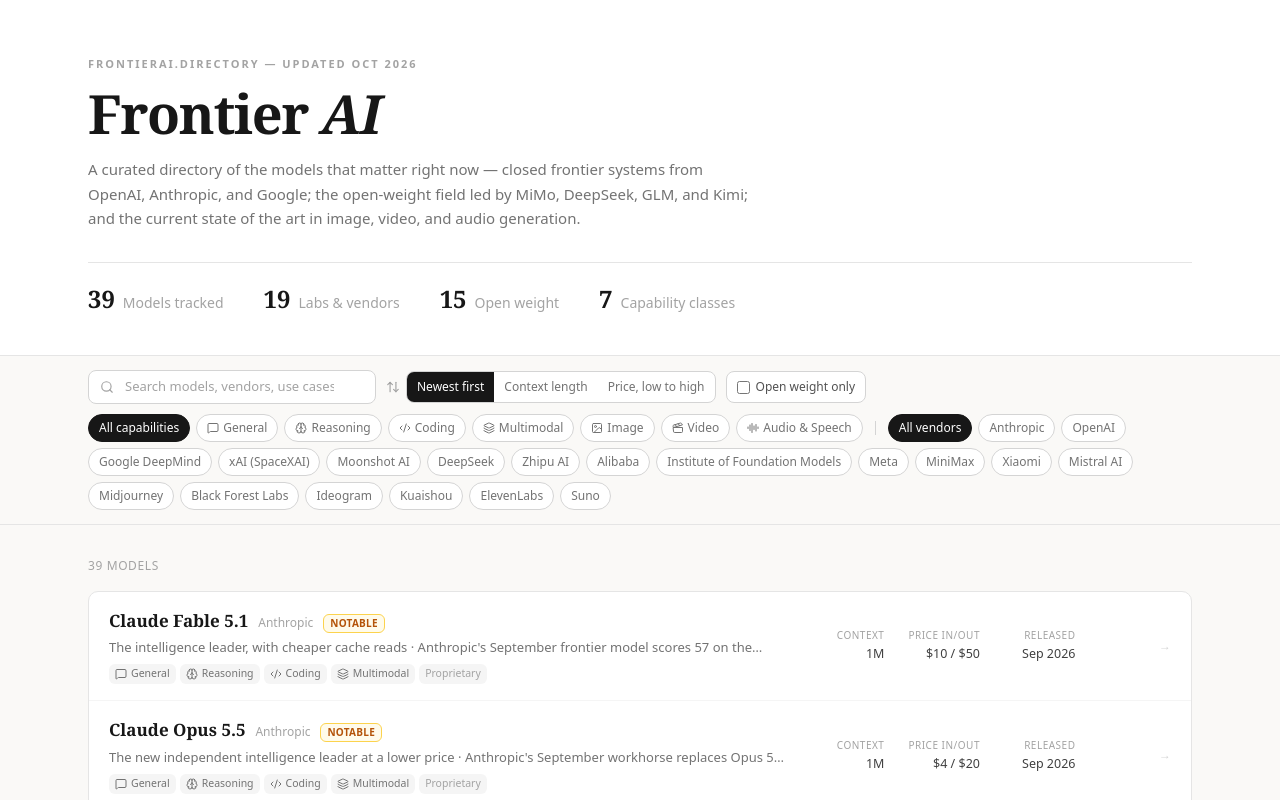
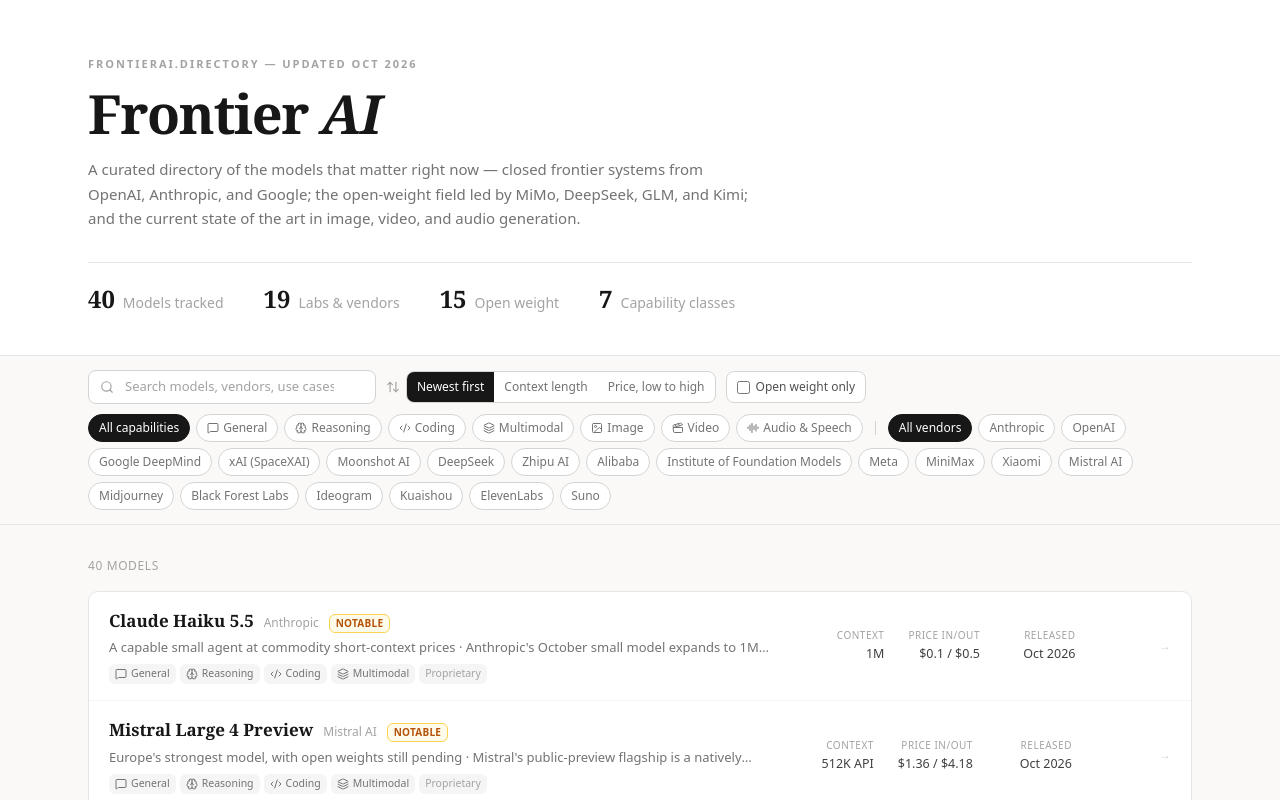
Before and after one commit to robert-awere/RobClawx-Projects, a React (Vite) app in the folder frontierai-directory/: page / in a window 1280 px wide. Shown: the top 800 px of the page. Built offline with nearby package versions, Linux system fonts and the light colour scheme.

Commit message:
feat(frontierai): refresh October model catalog

```diff
--- a/frontierai-directory/src/data/models.ts
+++ b/frontierai-directory/src/data/models.ts
@@ -33,7 +33,7 @@
   audio: 'Audio & Speech',
 };
 
-export const LAST_UPDATED = '2026-10-06';
+export const LAST_UPDATED = '2026-10-09';
 
 export const MODELS: AIModel[] = [
   // ── Anthropic ───────────────────────────────────────────
@@ -89,8 +89,8 @@
     pricing: { input: 2, output: 10 },
     tagline: 'Near-Opus agent performance at half the token price',
     description:
-      'Anthropic\'s September workhorse keeps Sonnet 5\'s $2/$10 pricing while adding five effort levels and faster generation. Independent Artificial Analysis testing scores max effort at 56, two points behind Opus 5.5, but records the highest output-token use in its evaluation. Lower effort settings are therefore the more credible value route.',
-    strengths: ['AA Intelligence Index 56 at max effort', 'Strong terminal and knowledge work', '1M multimodal context', '$0.20 cache reads'],
+      'Anthropic\'s September workhorse keeps Sonnet 5\'s $2/$10 pricing while adding five effort levels and faster generation. Independent Artificial Analysis testing scores max effort at 56, two points behind Opus 5.5, but records the highest output-token use in its evaluation. Cache reads fell to $0.10 per million tokens on October 7, making lower effort with reused context the more credible value route.',
+    strengths: ['AA Intelligence Index 56 at max effort', 'Strong terminal and knowledge work', '1M multimodal context', '$0.10 cache reads'],
     weaknesses: ['Max effort used about 193K output tokens per AA task', 'Opus remains stronger on factual and scientific reasoning', 'Cyber safeguards can trigger fallback to Sonnet 5'],
     bestFor: ['Production coding', 'Polished documents and slides', 'Computer-use agents', 'Everyday enterprise workflows'],
     benchmark: { label: 'AA Intelligence Index v4.3.2', score: '56 (#2)' },
@@ -98,22 +98,24 @@
     hot: true,
   },
   {
-    id: 'claude-haiku-4-5',
-    name: 'Claude Haiku 4.5',
+    id: 'claude-haiku-5-5',
+    name: 'Claude Haiku 5.5',
     provider: 'Anthropic',
     providerColor: '#c45f3d',
-    category: ['language'],
+    category: ['language', 'reasoning', 'coding', 'multimodal'],
     openWeight: false,
-    released: '2025-10',
-    context: 200000,
-    pricing: { input: 1, output: 5 },
-    tagline: 'Anthropic\'s speed tier',
+    released: '2026-10',
+    context: 1000000,
+    pricing: { input: 0.1, output: 0.5 },
+    tagline: 'A capable small agent at commodity short-context prices',
     description:
-      'The lightweight Claude: very low latency with coding ability that outperforms its price point (39.5% SEAL Pro). Suited to real-time chat, inline completion, and high-concurrency services.',
-    strengths: ['Low latency', 'Best coding at its price', 'Stable subagent for swarms'],
-    weaknesses: ['200K context only', 'Limited ceiling on complex tasks'],
-    bestFor: ['Real-time chat', 'Inline code completion', 'Subagents and high-concurrency APIs'],
-    website: 'https://www.anthropic.com',
+      'Anthropic\'s October small model expands to 1M context, adaptive effort, and $0.10/$0.50 pricing for prompts up to 100K tokens. Independent Artificial Analysis testing scores max effort at 43, ahead of GPT-6 Luna, but records about 162K output tokens per task at max. Longer prompts cost five times more, so the headline rate is not a long-context rate.',
+    strengths: ['AA Intelligence Index 43 at max effort', '1M multimodal context', '$0.10/$0.50 up to 100K prompt tokens', 'Anthropic\'s fastest standard-speed model'],
+    weaknesses: ['Rates rise to $0.50/$2.50 above 100K prompt tokens', 'Max effort used about 162K output tokens per AA task', 'New tokenizer uses roughly 30% more tokens than Haiku 4.5', 'Independent automation test was affected by over-refusal'],
+    bestFor: ['Classification and extraction', 'High-volume subagents', 'Live support', 'Browser and computer use'],
+    benchmark: { label: 'AA Intelligence Index', score: '43' },
+    website: 'https://www.anthropic.com/claude-haiku-5-5',
+    hot: true,
   },
 
   // ── OpenAI ──────────────────────────────────────────────
@@ -590,6 +592,28 @@
     hot: true,
   },
   {
+    id: 'mistral-large-4-preview',
+    name: 'Mistral Large 4 Preview',
+    provider: 'Mistral AI',
+    providerColor: '#e05e00',
+    category: ['language', 'reasoning', 'coding', 'multimodal'],
+    openWeight: false,
+    released: '2026-10',
+    context: 524288,
+    contextLabel: '512K API',
+    pricing: { input: 1.36, output: 4.18 },
+    params: '1.05T MoE / 52B active',
+    tagline: 'Europe\'s strongest model, with open weights still pending',
+    description:
+      'Mistral\'s public-preview flagship is a natively multimodal 1.05T MoE with 52B active parameters. Independent Artificial Analysis testing scores it 38, comparable to GPT-6 Luna, and 50 on the Cyber Index. Mistral advertises 1M model context and promises weights by the end of October; the tested preview endpoint exposes 512K, and the weights are not yet downloadable.',
+    strengths: ['AA Intelligence Index 38', 'AA Cyber Index 50', 'Native text and image input', 'European training and serving infrastructure'],
+    weaknesses: ['Weights and license are not yet available', 'Public preview rather than stable release', 'Very verbose in independent testing', 'Standard task cost trails similarly capable open-weight rivals'],
+    bestFor: ['European sovereign-AI evaluation', 'Multilingual enterprise work', 'Cybersecurity evaluation', 'Multimodal document workflows'],
+    benchmark: { label: 'AA Intelligence Index', score: '38' },
+    website: 'https://mistral.ai/news/mistral-large-4/',
+    hot: true,
+  },
+  {
     id: 'mistral-large-3',
     name: 'Mistral Large 3',
     provider: 'Mistral AI',
```
Also changed, not shown: 2 other files (tests, documents, lock files or other folders).
